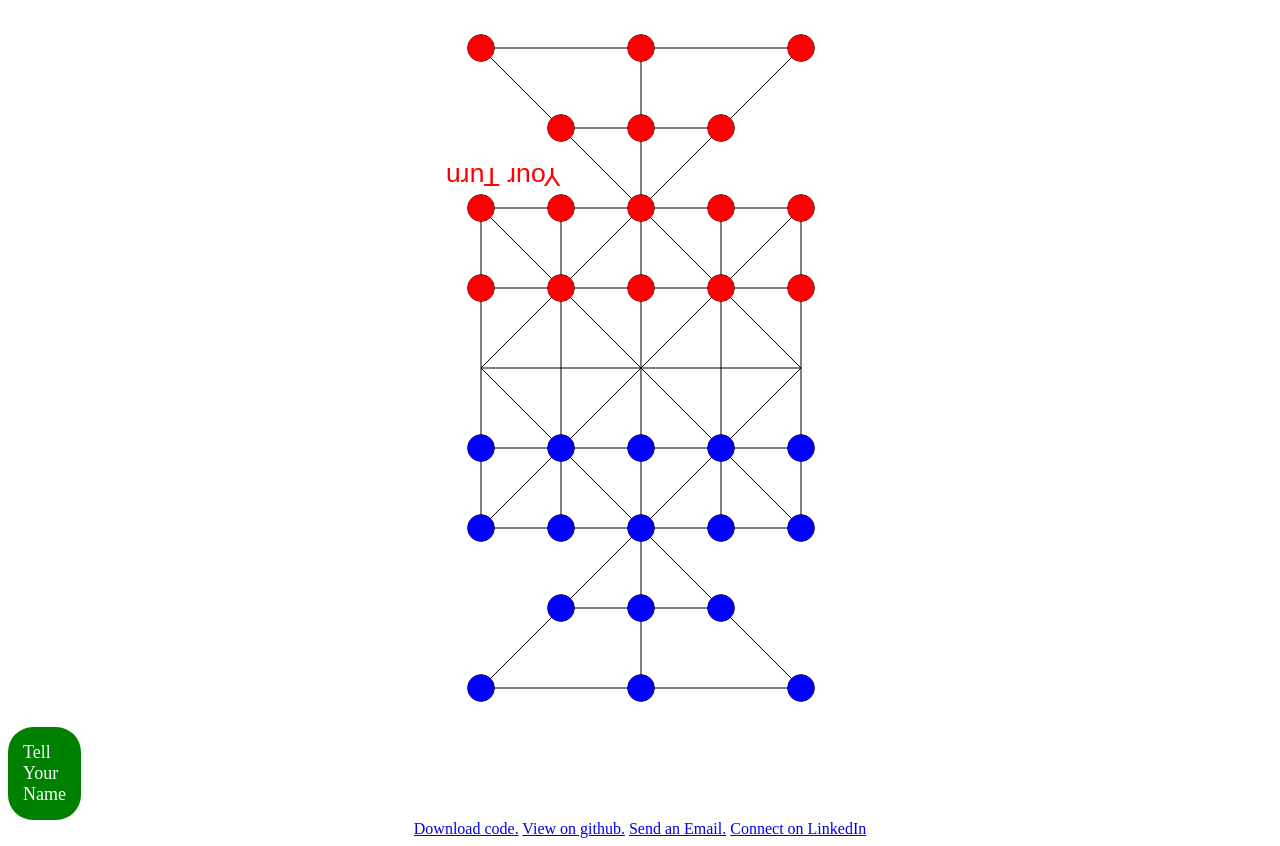
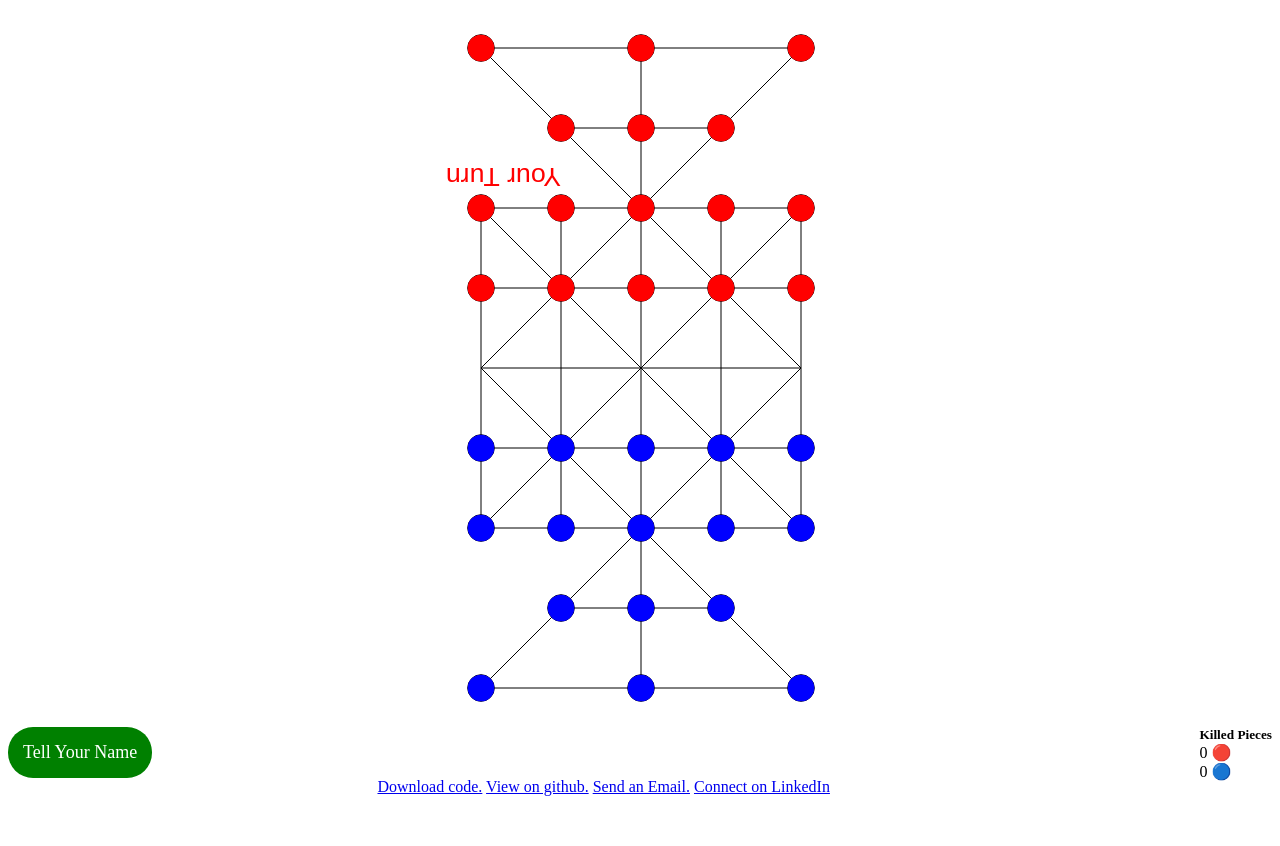
Before and after one commit to adarsh-sgh/surbaggi, a website: page public/index.html in a window 1280 px wide. After the commit the page ends 804 px from the top, so only its background shows below. Drawn offline with nearby package versions, Linux system fonts and the light colour scheme; no server answers.

Commit message:
+killed pieces counter

```diff
--- a/public/index.html
+++ b/public/index.html
@@ -15,6 +15,11 @@
     <script src="/socket.io/socket.io.js"></script>
     <script src="surbaggi.js"></script>
     <span id="sendname" onclick="sendName()">Tell Your Name</span>
+    <div id="killstats">
+        <h5>Killed Pieces</h5>
+       <span id="killed1">0</span> 🔴<br>
+       <span id="killed2">0</span> 🔵️
+    </div>
     <div id="footer">
         <a href="https://github.com/lkiThakur/surbaggi/archive/master.zip" class="footer"
             title="download zip for offline usage or Anything">Download code.</a>
--- a/public/style.css
+++ b/public/style.css
@@ -8,16 +8,12 @@
     font-family: Arial, Helvetica, sans-serif;
     font-weight: bold;
 }
-#sendname{
-
-    border-radius: 25px;
-    background-color: green;
-    padding: 15px;
-    width: min-content;
-    display: block;
-    color: white;
-    font-size: large;
-
+#sendname{border-radius: 25px;background-color: green;padding: 15px;display: inline-flex;color: white;font-size: large;}
+#killstats{
+    float: right;
+}
+#killstats>h5{
+    margin: 0px;
 }
 h3{
     display: none;
--- a/public/surbaggi.js
+++ b/public/surbaggi.js
@@ -1,3 +1,4 @@
+let killedPieces1=0,killedPieces2=0;
 const socket=io();
 socket.on("paired", () => {
   notice("an user has acceped your challenge",3000);
@@ -27,6 +28,10 @@ socket.on('name',msg=>{
     p1 = ap(p1, '24'); //reflects the data about center
     p2 = ap(p2, '24');
     executeMessage(p1,p2);
+    if(++killedPieces1==16){
+notice('You lost this game ')
+    };
+    id('killed1').innerHTML=killedPieces1
     refresh()
     showLastMove(p1[0],p1[1],p2[0],p2[1])
 })
@@ -206,7 +211,11 @@ function pieceMover(evnt,killStreaking=false) {
         if(killStreaking&&timeoutId){clearTimeout(timeoutId)}
         piecePosition[fromY][fromX]=3; piecePosition[toY][toX]=turnOf;piecePosition[(fromY+toY)/2][(fromX+toX)/2]=3;
         //send kill message
-        socket.emit('kill',`${fromX}${fromY}${toX}${toY}`)
+        socket.emit('kill',`${fromX}${fromY}${toX}${toY}`);
+        if(++killedPieces2==16){
+            notice("Congratulations : You Won")
+        }
+        id('killed2').innerHTML=killedPieces2;
         if(!killStreakPossible(`${toX}${toY}`)){
             turnOf=3-turnOf;
             socket.emit('!multiKill');
```
